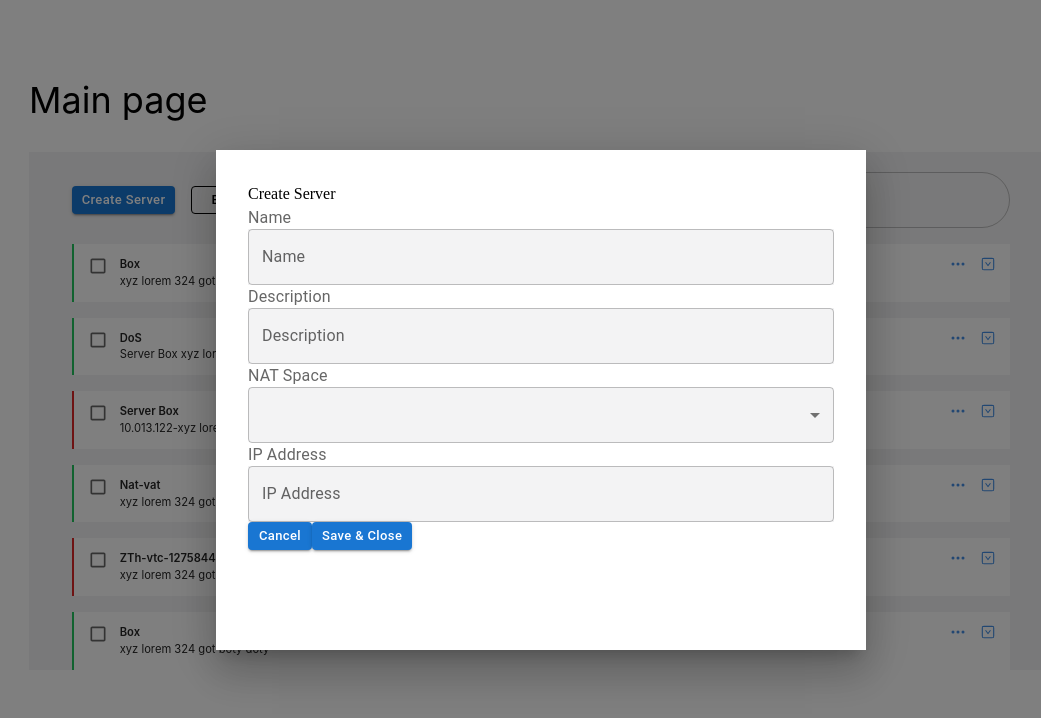
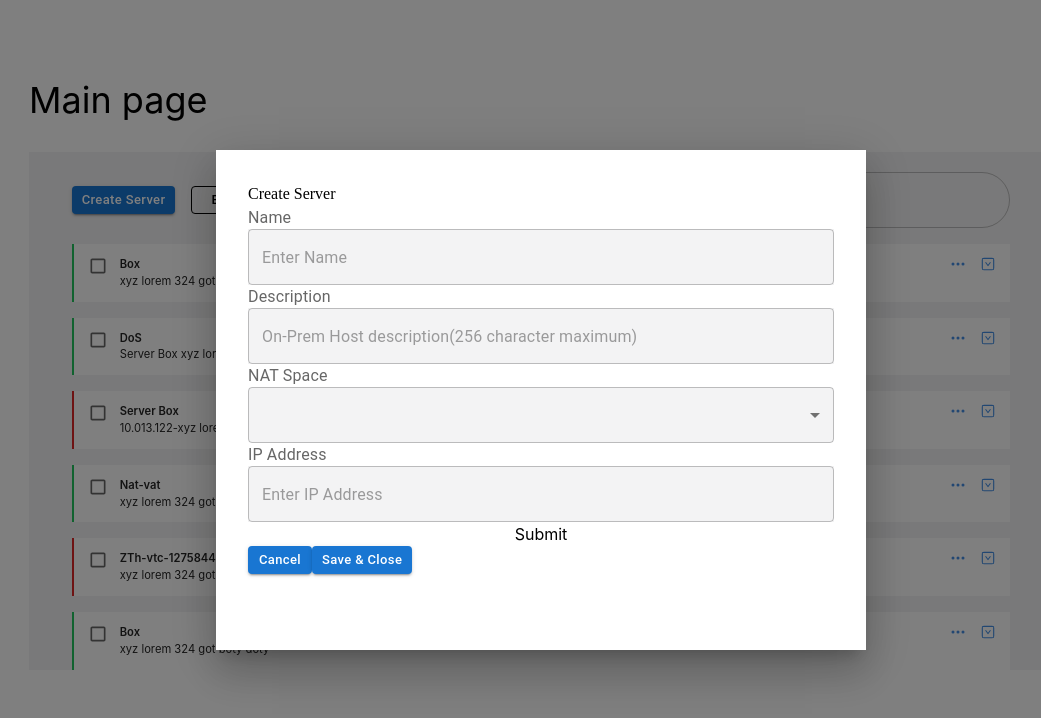
Before and after one commit to ishantsahni/the-task, a React (Create React App) app: page /#/ in a window 1280 px wide. Both pictures are taken after typing "Sample" into the empty fields and a click on the button "Create Server". Shown: the top 718 px of the page, without its empty margins (99-1140 px from the left). Built offline with nearby package versions, Linux system fonts and the light colour scheme.

Commit message:
added formik

```diff
--- a/src/components/ServerForm/index.js
+++ b/src/components/ServerForm/index.js
@@ -70,28 +70,46 @@ const ServerForm = () => {
           className="bg-slateGrey"
           autoComplete="off"
           placeholder="Enter Name"
-          id="outlined-basic"
-          label="Name"
+          //   id="outlined-basic"
+          label=""
           variant="outlined"
+          id="name"
+          name="name"
+          type="text"
+          onChange={formik.handleChange}
+          onBlur={formik.handleBlur}
+          value={formik.values.name}
         />
         <InputLabel id="demo-simple-select-label">Description</InputLabel>
         <TextField
           className="bg-slateGrey"
           autoComplete="off"
           placeholder="On-Prem Host description(256 character maximum)"
-          id="outlined-basic"
-          label="Description"
+          //   id="outlined-basic"
+          label=""
           variant="outlined"
+          id="description"
+          name="description"
+          type="text"
+          onChange={formik.handleChange}
+          onBlur={formik.handleBlur}
+          value={formik.values.description}
         />
         <InputLabel id="demo-simple-select-label">NAT Space</InputLabel>
         <Select
           // labelId="demo-simple-select-label"
           // id="demo-simple-select"
           className="bg-slateGrey"
-          value={natSpace}
+          //   value={natSpace}
           label=""
           // placeholder="Select NAT Space"
-          onChange={handleChange}
+          //   onChange={handleChange}
+          id="spaceId"
+          name="spaceId"
+          type="text"
+          onChange={formik.handleChange}
+          onBlur={formik.handleBlur}
+          value={formik.values.spaceId}
         >
           {items.map((item) => (
             <MenuItem key={item.id} value={item.name}>
@@ -104,10 +122,17 @@ const ServerForm = () => {
           className="bg-slateGrey"
           autoComplete="off"
           placeholder="Enter IP Address"
-          id="outlined-basic"
-          label="IP Address"
+          //   id="outlined-basic"
+          label=""
           variant="outlined"
+          id="addressId"
+          name="addressId"
+          type="text"
+          onChange={formik.handleChange}
+          onBlur={formik.handleBlur}
+          value={formik.values.addressId}
         />
+        <button type="submit">Submit</button>
       </div>
     </form>
   );
```
